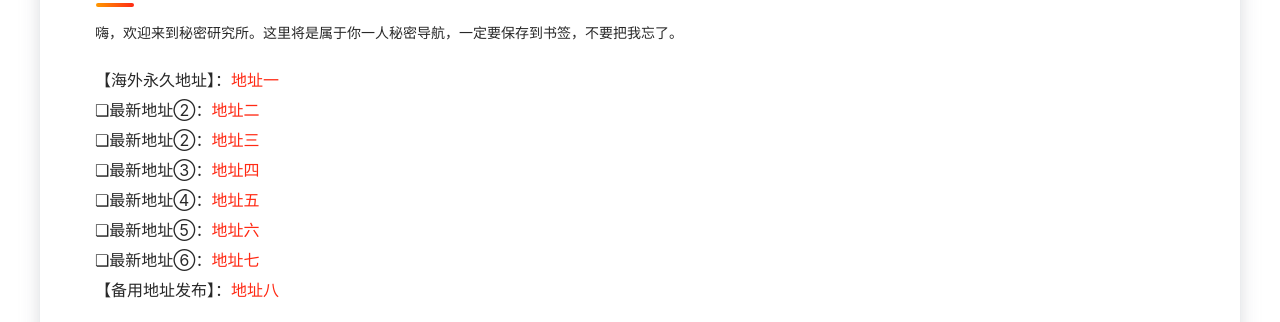
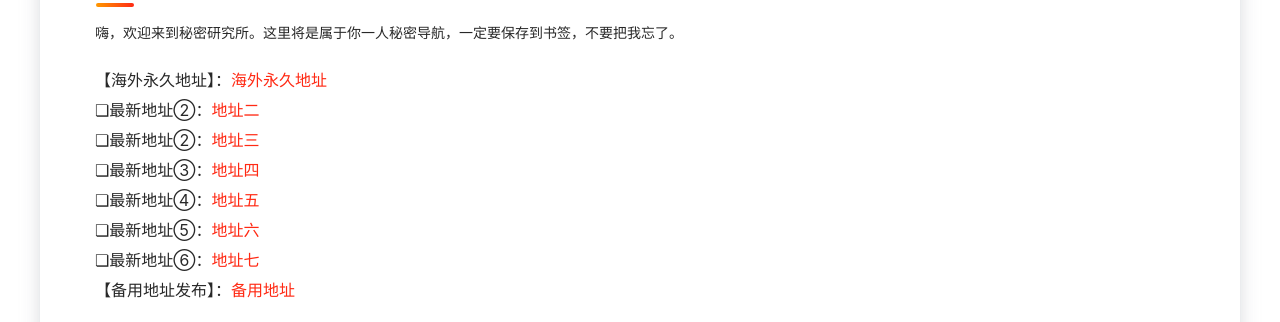
Before and after one commit to mmyjs/mmyjs.github.io, a plain HTML site: page index.html in a window 1280 px wide. Shown: the part 165-487 px from the top of the page. Drawn offline with Linux system fonts and the light colour scheme.

Commit message:
Update index.html

```diff
--- a/index.html
+++ b/index.html
@@ -1340,7 +1340,7 @@ textarea.form-control{height:auto}
 <h2 id="domain">本月域名列表</h2>
 嗨，欢迎来到秘密研究所。这里将是属于你一人秘密导航，一定要保存到书签，不要把我忘了。
 <p>
-【海外永久地址】：<a onclick="redirectToRandomSubdomain('3379.top')" target="_blank">地址一</a><br>
+【海外永久地址】：<a onclick="redirectToRandomSubdomain('3379.top')" target="_blank">海外永久地址</a><br>
 
 ❏最新地址➁：<a onclick="redirectToRandomSubdomain('3379.top')" target="_blank">地址二</a><br>
 ❏最新地址➁：<a onclick="redirectToRandomSubdomain('3379.top')" target="_blank">地址三</a><br>
@@ -1349,7 +1349,7 @@ textarea.form-control{height:auto}
 ❏最新地址➄：<a onclick="redirectToRandomSubdomain('3379.top')" target="_blank">地址六</a><br>
 ❏最新地址➅：<a onclick="redirectToRandomSubdomain('3379.top')" target="_blank">地址七</a><br>
 
-【备用地址发布】：<a onclick="redirectToRandomSubdomain('3379.top')" target="_blank">地址八</a><br>
+【备用地址发布】：<a onclick="redirectToRandomSubdomain('3379.top')" target="_blank">备用地址</a><br>
 <p><b>请使用 Ctrl+D 收藏本页到浏览器收藏夹 【更新时间】：2024/11/1</b></p>
 <p>请多尝试几遍各个网址，使用速度最快的域名访问。以上域名如果均被封无法访问，请勿着急，所长会及时更新最新域名网址...敬请留意！<br></p>
   <script>
```
